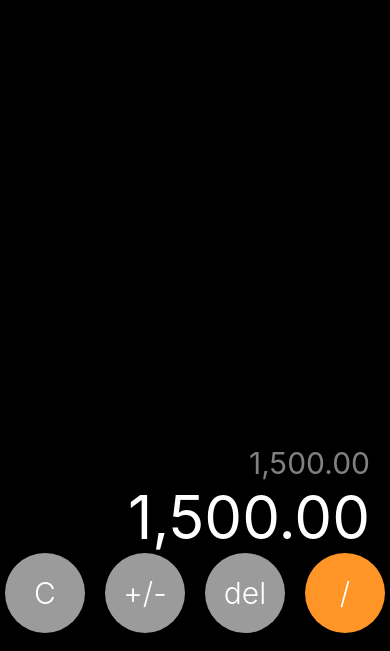
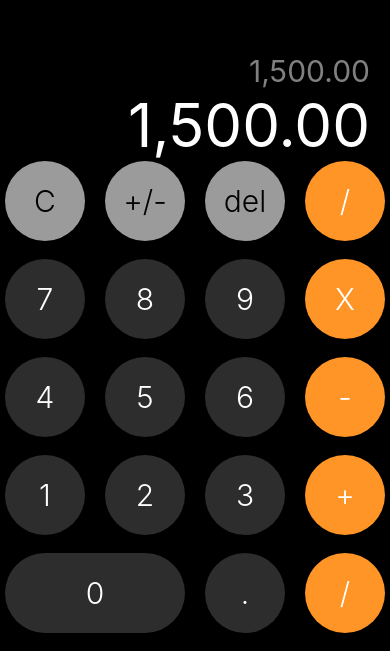
Before and after one commit to efraindrummer/Calculadora-RN-TS, a React Native app: screen / in a window 390 px wide. Shown: the part 193-844 px from the top of the page. Built offline with nearby package versions, Linux system fonts and the light colour scheme.

Commit message:
diseño del boton

```diff
--- a/src/components/BotonCalc.tsx
+++ b/src/components/BotonCalc.tsx
@@ -4,16 +4,21 @@
 
 interface Props {
     texto: string;
-    color: string;
+    color?: string;
+    ancho?: boolean;
 }
 
-export const BotonCalc = ({ texto, color = '#2D2D2D' }: Props) => {
+export const BotonCalc = ({ texto, color = '#2D2D2D', ancho = false }: Props) => {
     return (
         <View style={{
             ...styles.boton,
-            backgroundColor: color
+            backgroundColor: color,
+            width: (ancho) ? 180 : 80
         }}>
-            <Text style={styles.botonTexto}>{texto}</Text>
+            <Text style={{
+                ...styles.botonTexto,
+                color: ( color === '#9B9B9B' ) ? 'black' : 'white'
+            }}>{texto}</Text>
         </View>
     )
 }
--- a/src/screens/CalculadoraScreen.tsx
+++ b/src/screens/CalculadoraScreen.tsx
@@ -10,15 +10,39 @@
             <Text style={styles.resultadoPequeno}>1,500.00</Text>
             <Text style={styles.resultado}>1,500.00</Text>
 
+            {/* Fila de botones */}
             <View style={styles.fila}>
-                {/* Boton */}
                 <BotonCalc texto="C" color="#9B9B9B" />
                 <BotonCalc texto="+/-" color="#9B9B9B" />
                 <BotonCalc texto="del" color="#9B9B9B" />
                 <BotonCalc texto="/" color="#FF9427" />
-
-                {/* #2D2D2D gris oscuro */}
-                {/* #FF9427 naranja */}
+            </View>
+            {/* Fila de botones */}
+            <View style={styles.fila}>
+                <BotonCalc texto="7" />
+                <BotonCalc texto="8" />
+                <BotonCalc texto="9" />
+                <BotonCalc texto="X" color="#FF9427" />
+            </View>
+            {/* Fila de botones */}
+            <View style={styles.fila}>
+                <BotonCalc texto="4" />
+                <BotonCalc texto="5" />
+                <BotonCalc texto="6" />
+                <BotonCalc texto="-" color="#FF9427" />
+            </View>
+            {/* Fila de botones */}
+            <View style={styles.fila}>
+                <BotonCalc texto="1" />
+                <BotonCalc texto="2" />
+                <BotonCalc texto="3" />
+                <BotonCalc texto="+" color="#FF9427" />
+            </View>
+            {/* Fila de botones */}
+            <View style={styles.fila}>
+                <BotonCalc texto="0" ancho />
+                <BotonCalc texto="." />
+                <BotonCalc texto="/" color="#FF9427" />
             </View>
         </View>
     )
```
